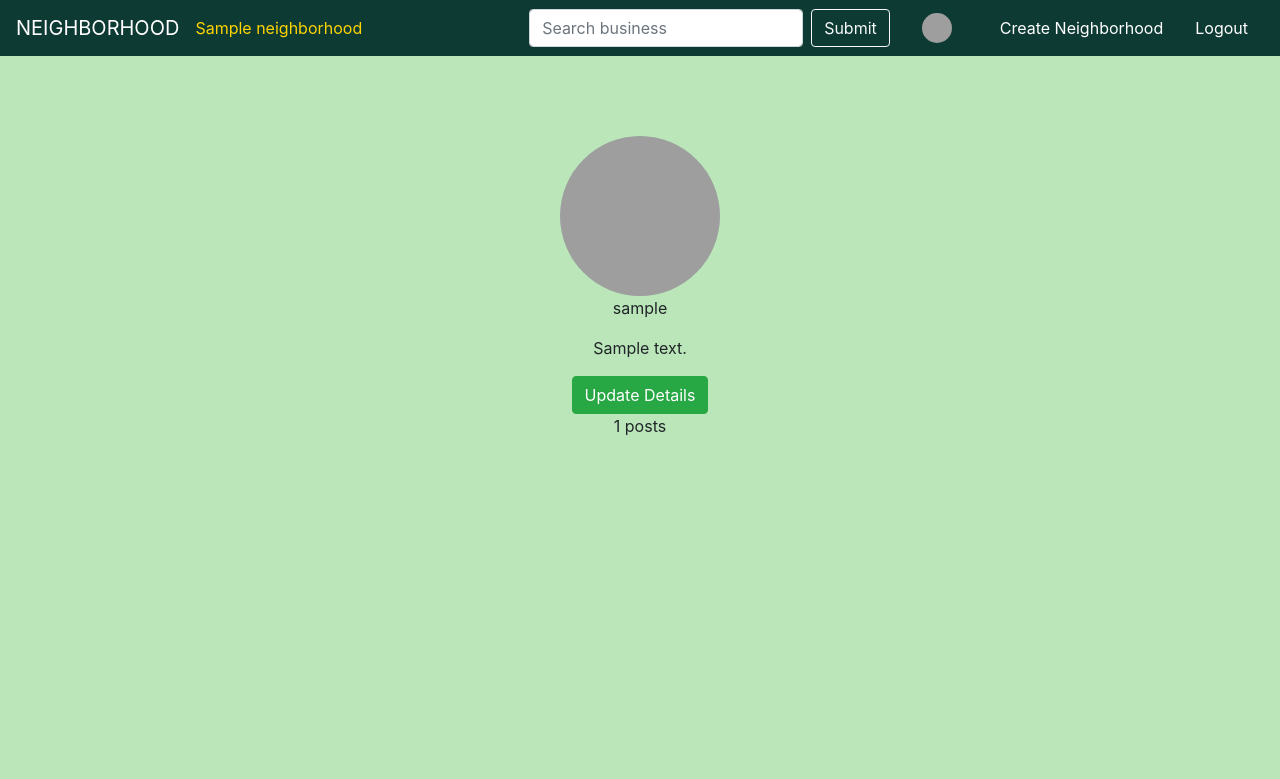
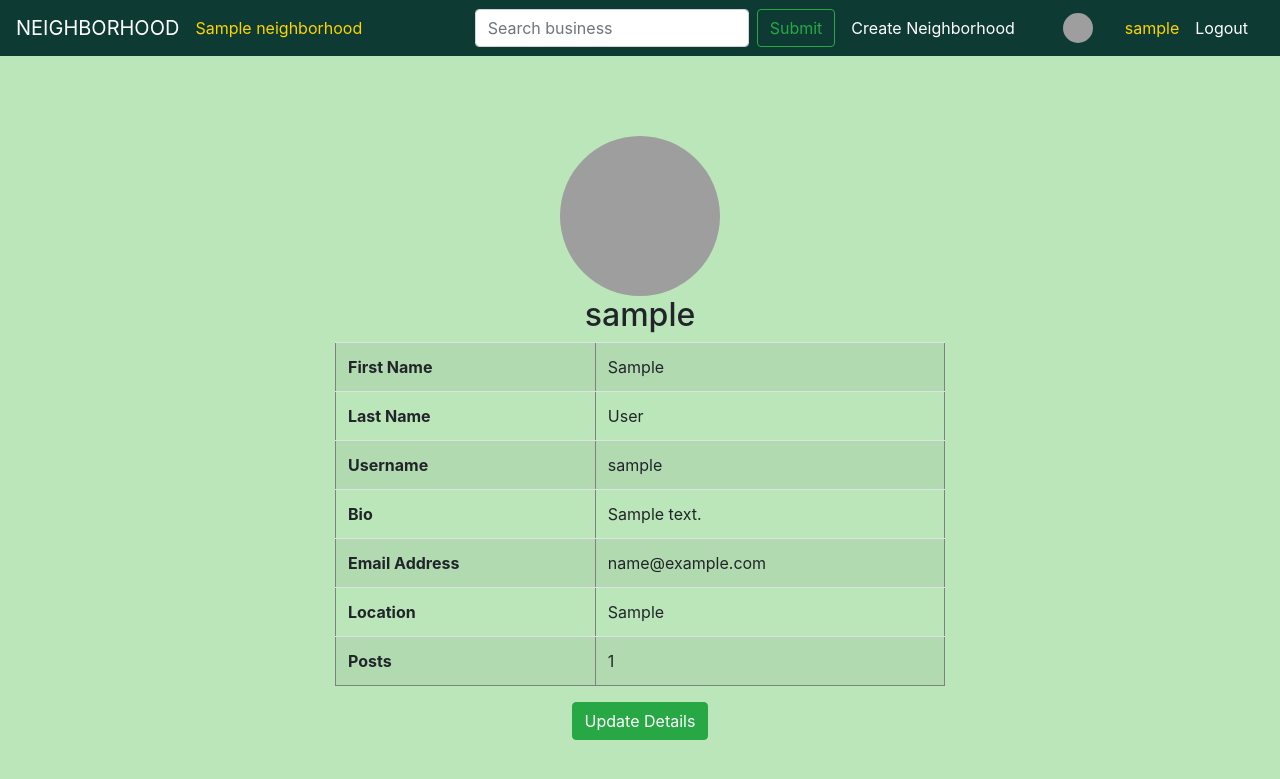
Before and after one commit to ngetichnicholas/Neighborhood, a Django app: page /accounts/profile/ in a window 1280 px wide. Shown: the top 779 px of the page. Run offline with Django 3.2, Linux system fonts and the light colour scheme; a user stored in the database is signed in; tables that the repository leaves empty hold one stand-in row (values such as "Sample post"); parts of the project's set-up code (start-up, migrations or seed data) failed here and were passed over; some libraries are stand-ins or nearby versions; some web fonts are replaced; grey boxes are pictures that could not be loaded.

Commit message:
Update app

```diff
--- a/neighbor_app/forms.py
+++ b/neighbor_app/forms.py
@@ -2,7 +2,7 @@ from django import forms
 from django.contrib.auth.forms import UserCreationForm
 from django.contrib.auth.models import User
 from django.forms import fields
-from .models import NeighborHood,Business,Post
+from .models import NeighborHood,Business,Post,Profile
 
 class SignUpForm(UserCreationForm):
   first_name = forms.CharField(max_length=100, help_text='Last Name')
--- a/neighbor_app/static/css/styles.css
+++ b/neighbor_app/static/css/styles.css
@@ -20,10 +20,11 @@ body {
   color: #A1BFA0 !important;
 }
 .forms, .panel {
-  padding: 5px;
+  padding: 20px;
   background-color: rgb(14, 58, 52) !important;
   border-radius: 5px;
   color: #FED401;
+  margin-bottom: 2rem;
 }
 .nav-link{
   color: white !important;
--- a/neighbor_app/templates/create_business.html
+++ b/neighbor_app/templates/create_business.html
@@ -9,7 +9,7 @@
             <form class="forms" action="" method="POST" enctype="multipart/form-data">
                 {% csrf_token %}
                 {% bootstrap_form add_business_form %}
-                <input type="submit" class="btn btn-success link" value="Add">
+                <input type="submit" class="btn btn-outline-success" value="Add">
             </form>
         </div>
         <div class="col-md-3"></div>
--- a/neighbor_app/templates/create_neighborhood.html
+++ b/neighbor_app/templates/create_neighborhood.html
@@ -9,7 +9,7 @@
             <form class="forms" action="{% url 'create_neighborhood' %}" method="POST" enctype="multipart/form-data">
                 {% csrf_token %}
                 {% bootstrap_form add_neighborhood_form %}
-                <input type="submit" class="btn btn-success link" value="Add">
+                <input type="submit" class="btn btn-outline-success" value="Add">
             </form>
         </div>
         <div class="col-md-3"></div>
--- a/neighbor_app/templates/create_post.html
+++ b/neighbor_app/templates/create_post.html
@@ -9,7 +9,7 @@
             <form class="forms" action="" method="POST" enctype="multipart/form-data">
                 {% csrf_token %}
                 {% bootstrap_form add_post_form %}
-                <input type="submit" class="btn btn-success link" value="Add">
+                <input type="submit" class="btn btn-outline-success" value="Add">
             </form>
         </div>
         <div class="col-md-3"></div>
--- a/neighbor_app/templates/navbar.html
+++ b/neighbor_app/templates/navbar.html
@@ -10,18 +10,18 @@
     <div class="collapse navbar-collapse" id="navbarCollapse">
         <form class="form-inline ml-auto" role="search" action="{% url 'search' %}">
             <input type="text" class="form-control mr-sm-2" placeholder="Search business" name="business">
-            <button type="submit" class="btn btn-outline-light">Submit</button>
+            <button type="submit" class="btn btn-outline-success">Submit</button>
         </form>
         {% if user.is_authenticated %}
-
+        <a class="nav-item nav-link" href="{% url 'create_neighborhood' %}">Create Neighborhood</a>
             {% if current_user.profile.profile_picture.url %}
             <a href="{% url 'profile'%}"><img class="profile_picture"
-              src="{{ current_user.profile.profile_picture.url }}" alt="{{ profile.name }}"></a>
+              src="{{ current_user.profile.profile_picture.url }}" alt=""></a>
               {% else %}
-              <a href="{% url 'profile'%}"><img class="profile_picture"
+              <a  href="{% url 'profile'%}"><img class="profile_picture"
                 src="https://res.cloudinary.com/dbos9xidr/image/upload/v1626854682/zvtfufhexa8lqqqgcdt3.png" alt=""></a>
                 {% endif %}
-        <a class="nav-item nav-link" href="{% url 'create_neighborhood' %}">Create Neighborhood</a>
+                <a class="my-neighborhood" href="{% url 'profile'%}">{{current_user.username}}</a>
         <a class="nav-item nav-link" href="/logout">Logout</a>
 
         {% else %}
--- a/neighbor_app/templates/neighborhood.html
+++ b/neighbor_app/templates/neighborhood.html
@@ -18,12 +18,6 @@
   <div class="row">
     <div class="col-md-3"></div>
     <div class="col-md-6">
-      <div class="row">
-        <div class="col-md-3"></div>
-        <div class="col-md-6">
-        </div>
-        <div class="col-md-3"></div>
-      </div>
       <div class="row buttons">
         <div class="col-md-6 text-center">
           <a class="nav-item nav-link" href="{% url 'create_business' neighborhood.id %}"><button
--- a/neighbor_app/templates/profile/profile.html
+++ b/neighbor_app/templates/profile/profile.html
@@ -13,14 +13,53 @@
            src="https://res.cloudinary.com/dbos9xidr/image/upload/v1626854682/zvtfufhexa8lqqqgcdt3.png" style="height: 20vh; width:20vh;" alt="">
            {% endif %}
 
-        <p class="">{{user.username}}</p>
-        <p class="">{{user.profile.bio}}</p>
-        <a href="{% url 'update_profile' %}">
+        <h2 class="">{{user.username}}</h2>
+      </div>
+      <div class="col-md-3"></div>
+    </div>
+      <div class="row">
+        <div class="col-md-3"></div>
+        <div class="col-md-6">
+          <table class="table table-striped" border="1">
+            <tr>
+              <th>First Name</th>
+              <td>{{ user.profile.first_name }}</td>
+            </tr>
+            <tr>
+              <th>Last Name</th>
+              <td>{{ user.profile.last_name}}</td>
+            </tr>
+            <tr>
+              <th>Username</th>
+              <td>{{ user.username}}</td>
+            </tr>
+            <tr>
+              <th>Bio</th>
+              <td>{{ user.profile.bio }}</td>
+            </tr>
+            <tr>
+              <th>Email Address</th>
+              <td>{{ user.email }}</td>
+            </tr>
+            <tr>
+              <th>Location</th>
+              <td>{{user.profile.location}}</td>
+            </tr>
+            <tr>
+              <th>Posts</th>
+              <td>{{user_posts|length}}</td>
+            </tr>
+          </table>
+          <div class="text-center">
+          <a  href="{% url 'update_profile' %}">
           <button class="btn btn-success">Update Details</button>
         </a>
-        <p class="">{{user_posts|length}} posts</p>
       </div>
-    <div class="col-md-3"></div>
-  </div>
+        </div>
+        <div class="col-md-3"></div>
+      </div>
+
+
+
 </div>
 {% endblock %}
--- a/neighbor_app/templates/registration/login.html
+++ b/neighbor_app/templates/registration/login.html
@@ -21,7 +21,7 @@
             {% bootstrap_form form%}
 
             <div class="form-group">
-              <input type="submit" class="btn btn-primary btn-sm" value="Login">
+              <input type="submit" class="btn btn-outline-success" value="Login">
             </div>
 
             <input type="hidden" name="next" value="{{next}}">
--- a/neighbor_app/templates/registration/signup.html
+++ b/neighbor_app/templates/registration/signup.html
@@ -18,7 +18,7 @@
             {% csrf_token %}
             {% bootstrap_form form %}
             <div class="form-group">
-              <input type="submit" class="btn btn-primary btn-sm" value="Sign Up">
+              <input type="submit" class="btn btn-outline-success" value="Sign Up">
             </div>
             <input type="hidden" name="next" value="{{next}}">
           </form>
--- a/neighbor_app/views.py
+++ b/neighbor_app/views.py
@@ -17,14 +17,15 @@ from django.contrib import messages
 from django.contrib.auth import login as auth_login
 from django.core.mail import EmailMessage
 from .models import Profile,NeighborHood,Post,Business
-from .forms import CreateNeighborHoodForm,CreateBusinessForm,CreatePostForm,UpdateBusinessForm,UpdatePostForm
+from .forms import *
 
 
 # Create your views here.
 @login_required
 def index(request):
+  current_user = request.user
   neighborhoods = NeighborHood.objects.all().order_by('-created_at')
-  return render(request, 'index.html',{'neighborhoods':neighborhoods})
+  return render(request, 'index.html',{'current_user':current_user, 'neighborhoods':neighborhoods})
 
 def signup_view(request):
   if request.method  == 'POST':
```
Also changed, not shown: neighbor_app/templates/profile/update.html (+7 -8 lines).
